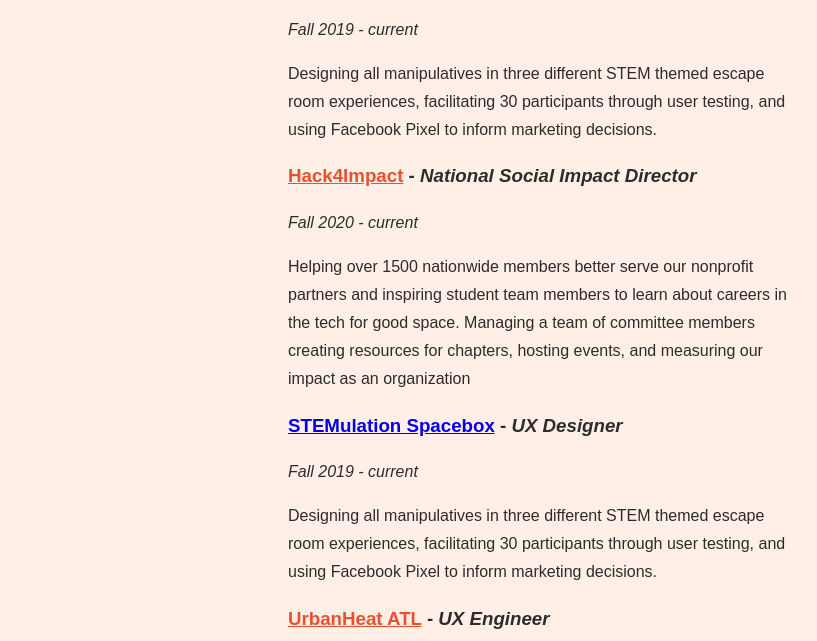
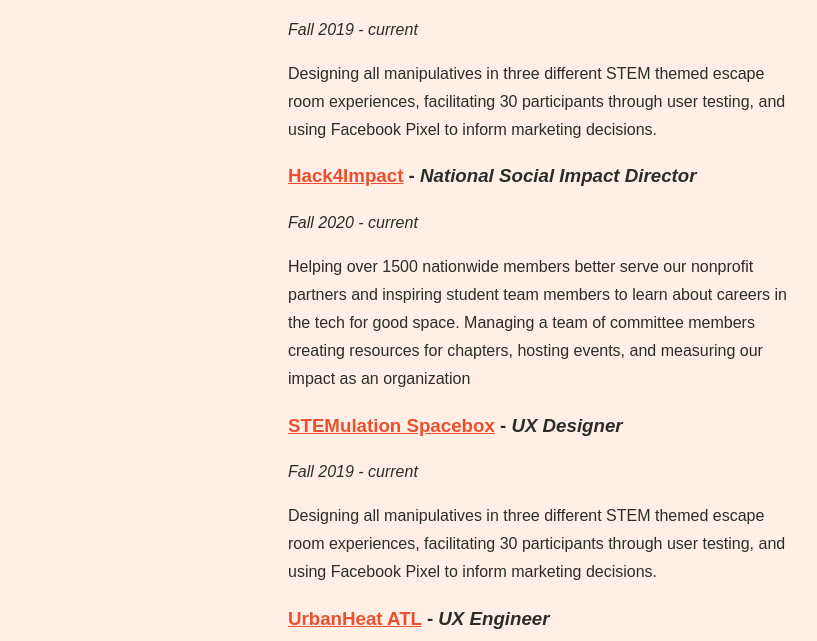
Before and after one commit to olamideajasin/olamideajasin.github.io, a plain HTML site: page create.html in a window 1280 px wide. Shown: the part 456-1097 px from the top of the page, without its empty margins (224-1041 px from the left). Drawn offline with Linux system fonts and the light colour scheme.

Commit message:
dumb edit

```diff
--- a/create.html
+++ b/create.html
@@ -42,7 +42,7 @@
                         for chapters, hosting events, and measuring our impact as an organization
                     </p>
 
-                    <h3><a href = "https://www.stemulationescaperoom.org/ class = "emphasized"">STEMulation Spacebox</a> - <i>UX Designer</i></h3>
+                    <h3><a href = "https://www.stemulationescaperoom.org/" class = "emphasized">STEMulation Spacebox</a> - <i>UX Designer</i></h3>
                     <i>Fall 2019 - current</i>
                     <p>Designing all manipulatives in three different STEM themed escape room
                         experiences, facilitating 30 participants through user testing, and using
```
